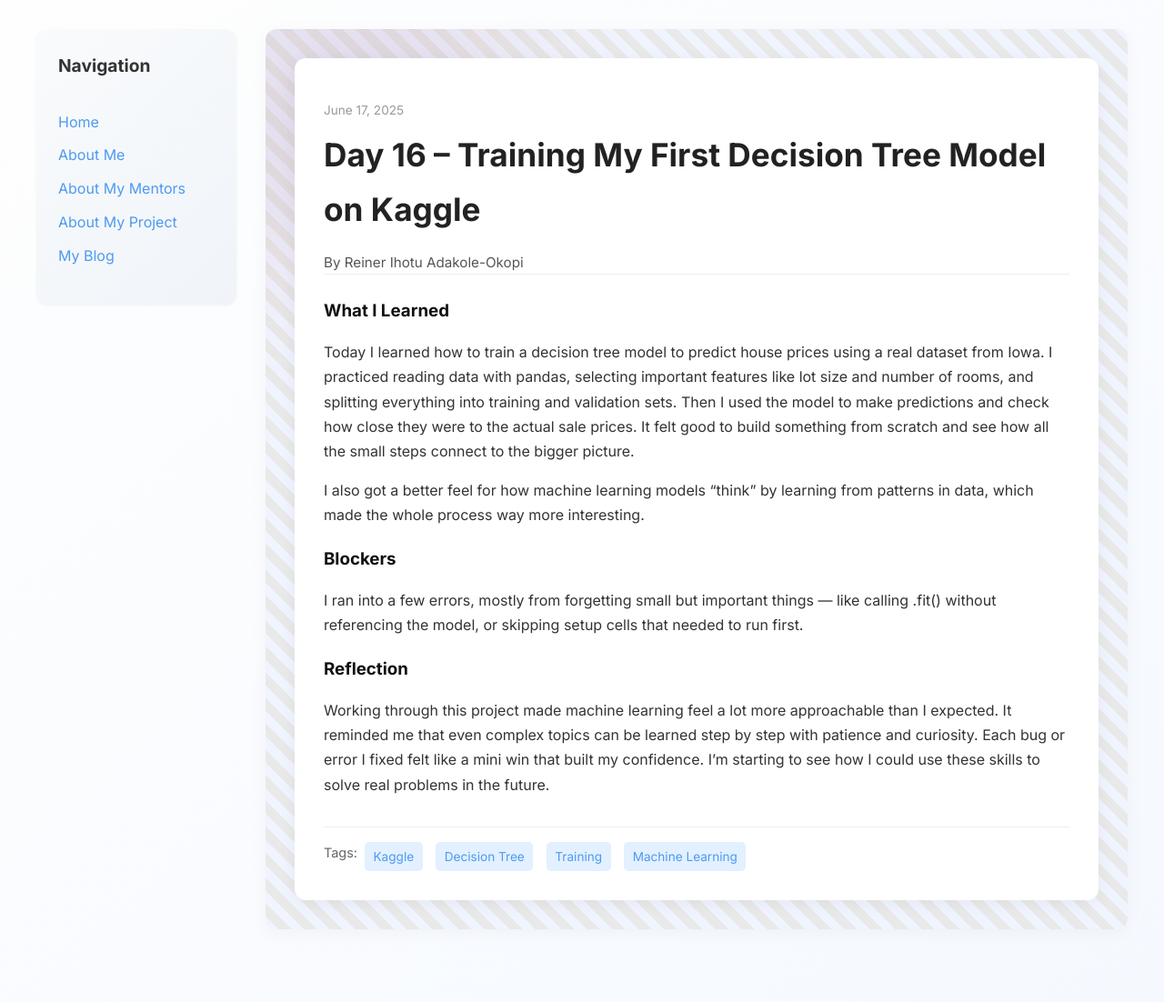
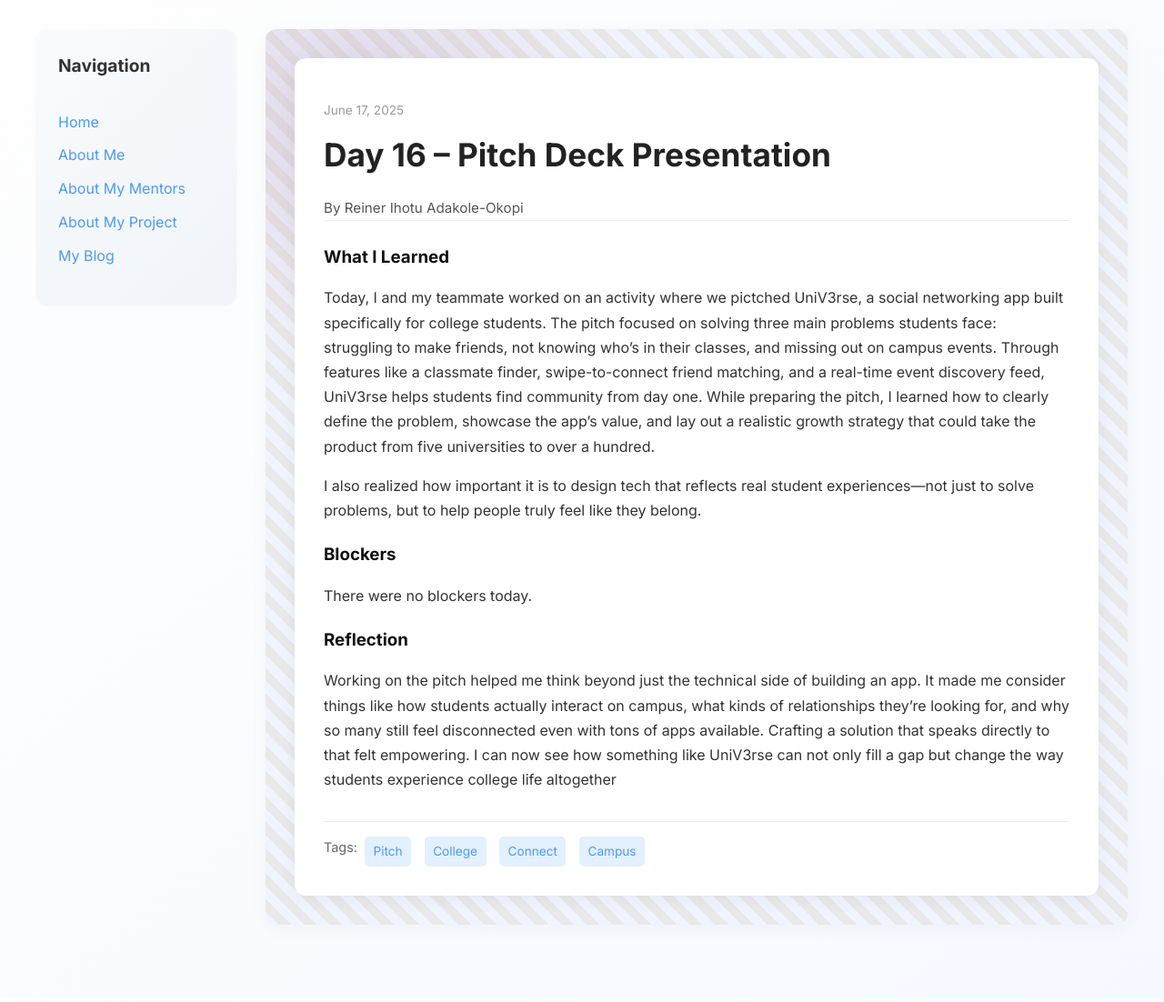
Before and after one commit to Reiner343/Reiner343.github.io, a Jekyll site: the page built from _posts/2025-06-17-day-16.md, in a window 1280 px wide. Shown: the whole page at 91% size. Built offline with Jekyll 4.4.1, drawn with Linux system fonts in a browser that asks for light colours.

Commit message:
Update 2025-06-17-day-16.md

```diff
--- a/_posts/2025-06-17-day-16.md
+++ b/_posts/2025-06-17-day-16.md
@@ -1,19 +1,19 @@
 ---
 layout: post
-title: "Day 16 – Training My First Decision Tree Model on Kaggle "
+title: "Day 16 – Pitch Deck Presentation"
 date: 2025-06-17
 author: Reiner Ihotu Adakole-Okopi
 permalink: /day16.html
-tags: ["Kaggle", "Decision Tree", "Training", "Machine Learning"]
+tags: ["Pitch", "College", "Connect", "Campus"]
 
 what_i_learned: |
-  Today I learned how to train a decision tree model to predict house prices using a real dataset from Iowa. I practiced reading data with pandas, selecting important features like lot size and number of rooms, and splitting everything into training and validation sets. Then I used the model to make predictions and check how close they were to the actual sale prices. It felt good to build something from scratch and see how all the small steps connect to the bigger picture.
+  Today, I and my teammate worked on an activity where we pictched UniV3rse, a social networking app built specifically for college students. The pitch focused on solving three main problems students face: struggling to make friends, not knowing who’s in their classes, and missing out on campus events. Through features like a classmate finder, swipe-to-connect friend matching, and a real-time event discovery feed, UniV3rse helps students find community from day one. While preparing the pitch, I learned how to clearly define the problem, showcase the app’s value, and lay out a realistic growth strategy that could take the product from five universities to over a hundred.
 
-   I also got a better feel for how machine learning models “think” by learning from patterns in data, which made the whole process way more interesting.
+  I also realized how important it is to design tech that reflects real student experiences—not just to solve problems, but to help people truly feel like they belong.
 
 blockers: |
-  I ran into a few errors, mostly from forgetting small but important things — like calling .fit() without referencing the model, or skipping setup cells that needed to run first.
+  There were no blockers today.
 
 reflection: |
-  Working through this project made machine learning feel a lot more approachable than I expected. It reminded me that even complex topics can be learned step by step with patience and curiosity. Each bug or error I fixed felt like a mini win that built my confidence. I’m starting to see how I could use these skills to solve real problems in the future.
+  Working on the pitch helped me think beyond just the technical side of building an app. It made me consider things like how students actually interact on campus, what kinds of relationships they’re looking for, and why so many still feel disconnected even with tons of apps available. Crafting a solution that speaks directly to that felt empowering. I can now see how something like UniV3rse can not only fill a gap but change the way students experience college life altogether
 ---
```
